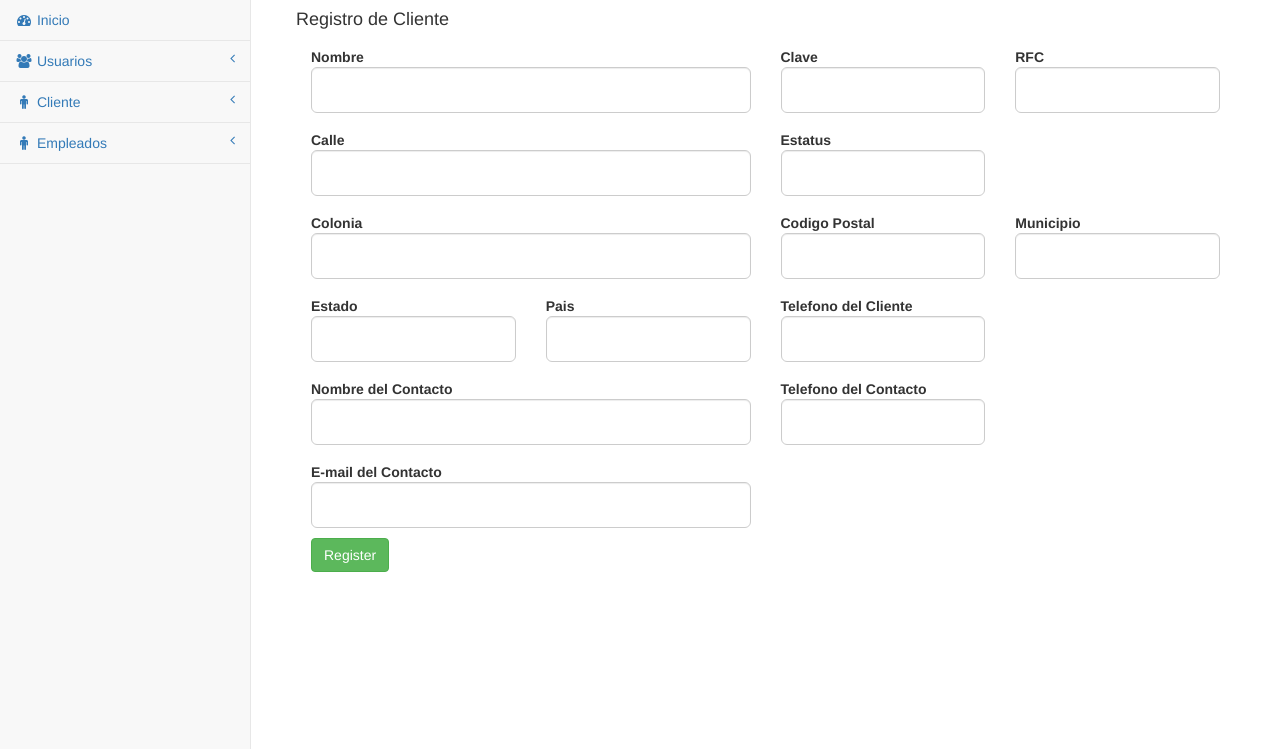
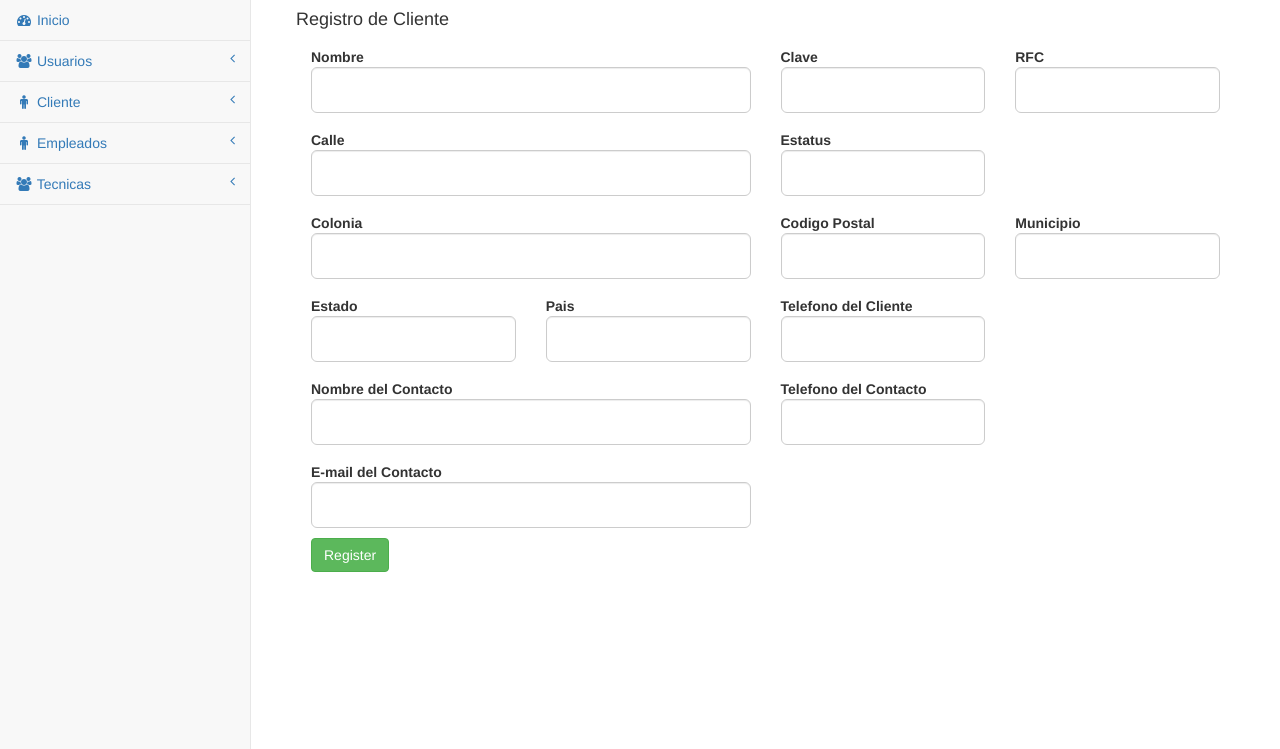
Before and after one commit to jhdzsant/Promocionat, a CodeIgniter app: page /Promocionat/index.php/cliente/altaCliente in a window 1280 px wide. Shown: the part 51-800 px from the top of the page. Run offline with CodeIgniter, Linux system fonts and the light colour scheme.

Commit message:
Se agrego el menu de tecnica

```diff
--- a/application/views/componentes/header.php
+++ b/application/views/componentes/header.php
@@ -84,6 +84,20 @@
                     <!-- /.nav-second-level -->
                 </li>
 
+                <!-- Seccion de tecnica-->
+                <li>
+                    <a href="#"><i class="fa fa-users fa-fw"></i> Tecnicas<span class="fa arrow"></span></a>
+                    <ul class="nav nav-second-level">
+                        <li>
+                            <a href="<?= base_url('tecnica/tecnicaAlta') ?>">Alta</a>
+                        </li>
+                        <li>
+                            <a href="<?= base_url('tecnica/mostrarTecnica') ?>">Consulta</a>
+                        </li>
+                    </ul>
+                    <!-- /.nav-second-level -->
+                </li>
+
             </ul>
         </div>
         <!-- /.sidebar-collapse -->
```
